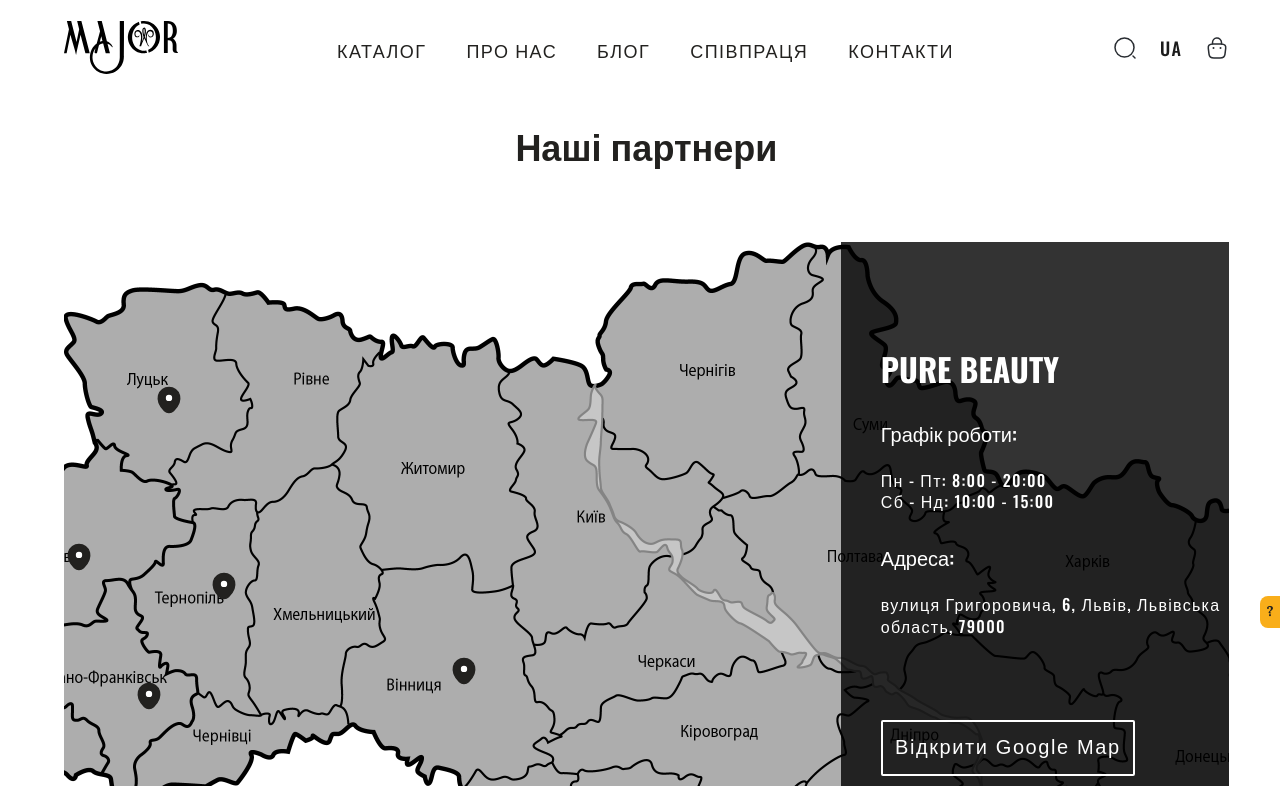
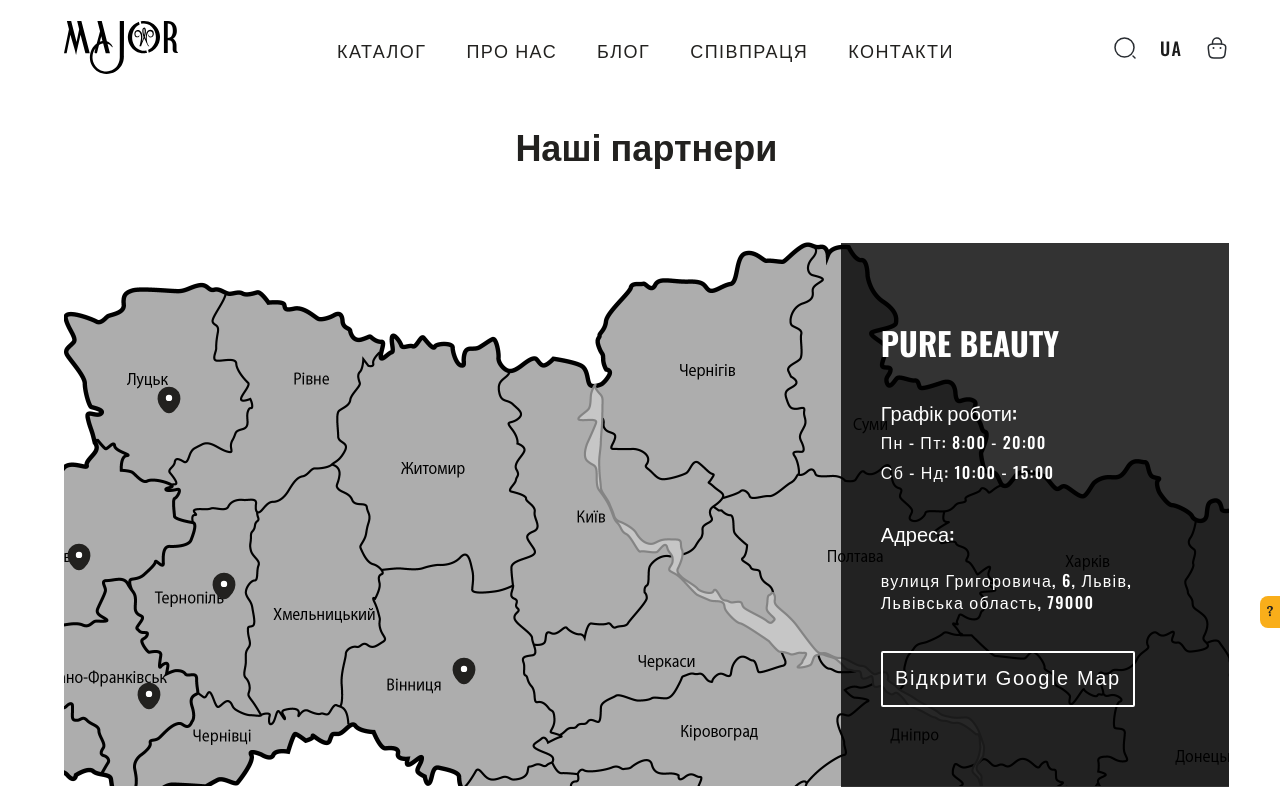
Before and after one commit to onlinestoreteam567/major, a React (Vite) app in the folder client/: page / in a window 1280 px wide. Both pictures are taken after a click on the picture 169 px from the left and 3932 px from the top of the page. Shown: the part 3532-4332 px from the top of the page. Built offline with nearby package versions, Linux system fonts and the light colour scheme.

Commit message:
Updated OurPartners design

```diff
--- a/client/src/components/UI/OurPartners/InformationAboutPartner.jsx
+++ b/client/src/components/UI/OurPartners/InformationAboutPartner.jsx
@@ -1,4 +1,5 @@
 import PropTypes from 'prop-types';
+import cl from './index.module.scss';
 
 const InformationAboutPartner = ({ informationAboutPartner, setPartnerInteractionState }) => {
   const handleCloseInput = () => {
@@ -12,9 +13,8 @@ const InformationAboutPartner = ({ informationAboutPartner, setPartnerInteractio
   return (
     <aside onMouseLeave={handleCloseInput}>
       <h3>{informationAboutPartner.title}</h3>
-      <section>
+      <section className={cl.workScheduleSection}>
         <h4>Графік роботи:</h4>
-        <br />
         <p>{informationAboutPartner.workSchedule}</p>
         <p>{informationAboutPartner.workSchedule1}</p>
       </section>
--- a/client/src/components/UI/OurPartners/OurPartners.jsx
+++ b/client/src/components/UI/OurPartners/OurPartners.jsx
@@ -42,7 +42,7 @@ const OurPartners = () => {
           informationAboutPartner={informationAboutPartner}
         />
       )}
-      <button>Стати партнером</button>
+      <button className={cl.becomePartnerButton}>Стати партнером</button>
     </section>
   );
 };
--- a/client/src/components/UI/OurPartners/index.module.scss
+++ b/client/src/components/UI/OurPartners/index.module.scss
@@ -70,21 +70,23 @@
   }
 
   aside {
-    @include flex(column, null, start);
-    min-height: 68vh;
-    max-height: 68vh;
+    @include flex(column, space-between, start);
+    height: 68vh;
     width: 388px;
     box-sizing: border-box;
-    padding: 107px 0 0 40px;
+    padding: 10vh 50px 10vh 40px;
     gap: 32px;
     background: #000000cc;
     font-family: $font-main;
     color: $text-color-light;
     position: absolute;
-    top: 15.5%;
+    top: 120px;
     right: 4%;
     animation: showInformationAboutPartners 0.5s;
-    margin-bottom: 10px;
+
+    .workScheduleSection {
+      @include flexGap(8px, column);
+    }
 
     h3 {
       font-size: 32px;
@@ -106,13 +108,16 @@
     }
 
     button {
+      min-width: 254px;
       width: 254px;
+      min-height: 56px;
       height: 56px;
       border-radius: 2px;
       border: 2px solid $text-color-light;
       background-color: transparent;
       cursor: pointer;
-      transition: 0.5s;
+      transition: 0.5s ease-out;
+      color: $text-color-light;
 
       &:hover {
         background-color: $background-color-light;
@@ -129,7 +134,7 @@
     }
   }
 
-  button {
+  .becomePartnerButton {
     margin-top: 50px;
     width: 306px;
     height: 56px;
```
